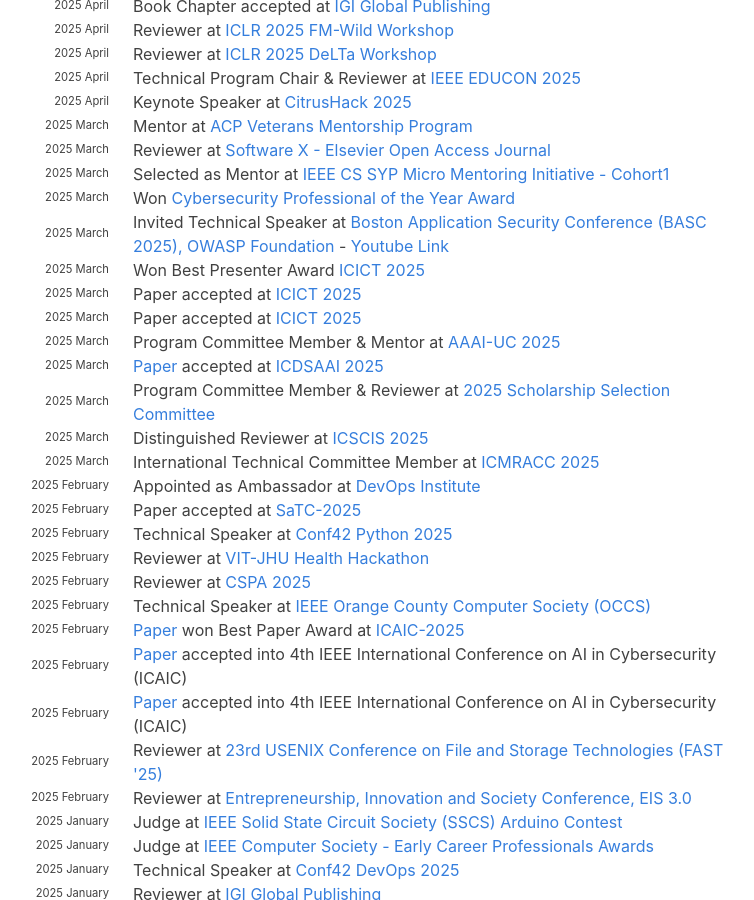
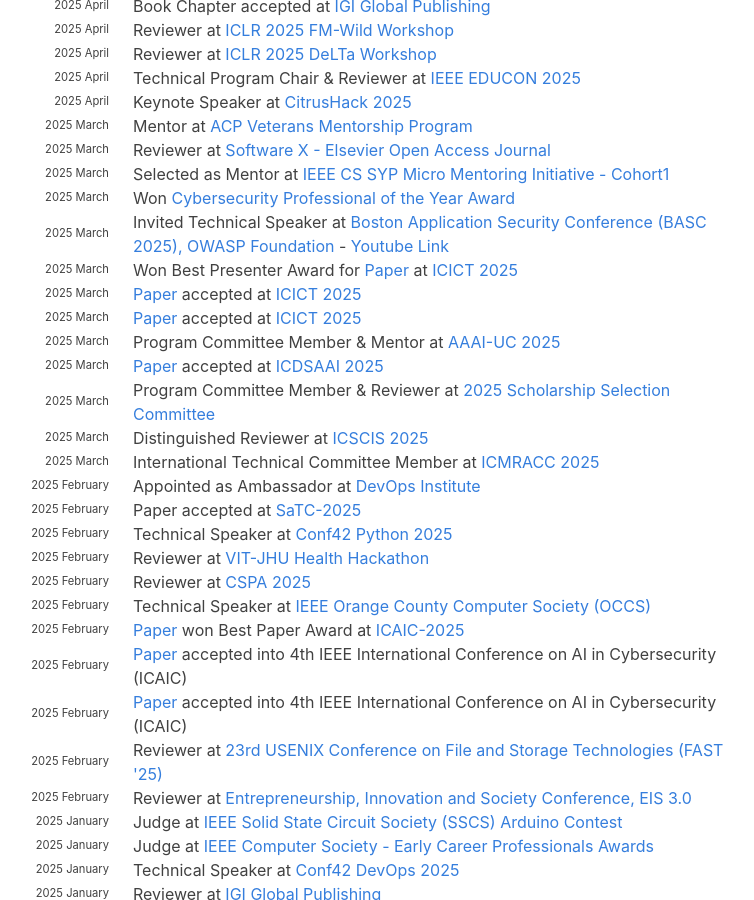
Before and after one commit to hariharanragothaman/hariharanragothaman.github.io, a Jekyll site: the page built from index.md, in a window 1280 px wide and 900 px high, scrolled down 1612 px. Shown: the whole window, without its empty margins (199-953 px from the left). Built offline with Jekyll 4.4.1, drawn with Linux system fonts in a browser that asks for light colours; nearby versions of some CDN libraries; some web fonts are replaced.

Commit message:
Updating links related to ICICT

```diff
--- a/_data/news.yaml
+++ b/_data/news.yaml
@@ -173,15 +173,15 @@
 
 - year: 2025
   year-extra: March
-  description: Won Best Presenter Award <a href="https://icict.org/">ICICT 2025</a>
+  description: Won Best Presenter Award for <a href="https://ieeexplore.ieee.org/document/11058483">Paper</a> at <a href="https://icict.org/">ICICT 2025</a>
 
 - year: 2025
   year-extra: March
-  description: Paper accepted at <a href="https://icict.org/">ICICT 2025</a>
+  description: <a href="https://ieeexplore.ieee.org/document/11058483">Paper</a> accepted at <a href="https://icict.org/">ICICT 2025</a>
 
 - year: 2025
   year-extra: March
-  description: Paper accepted at <a href="https://icict.org/">ICICT 2025</a>
+  description: <a href="https://ieeexplore.ieee.org/document/11058500">Paper</a> accepted at <a href="https://icict.org/">ICICT 2025</a>
 
 - year: 2025
   year-extra: March
```
